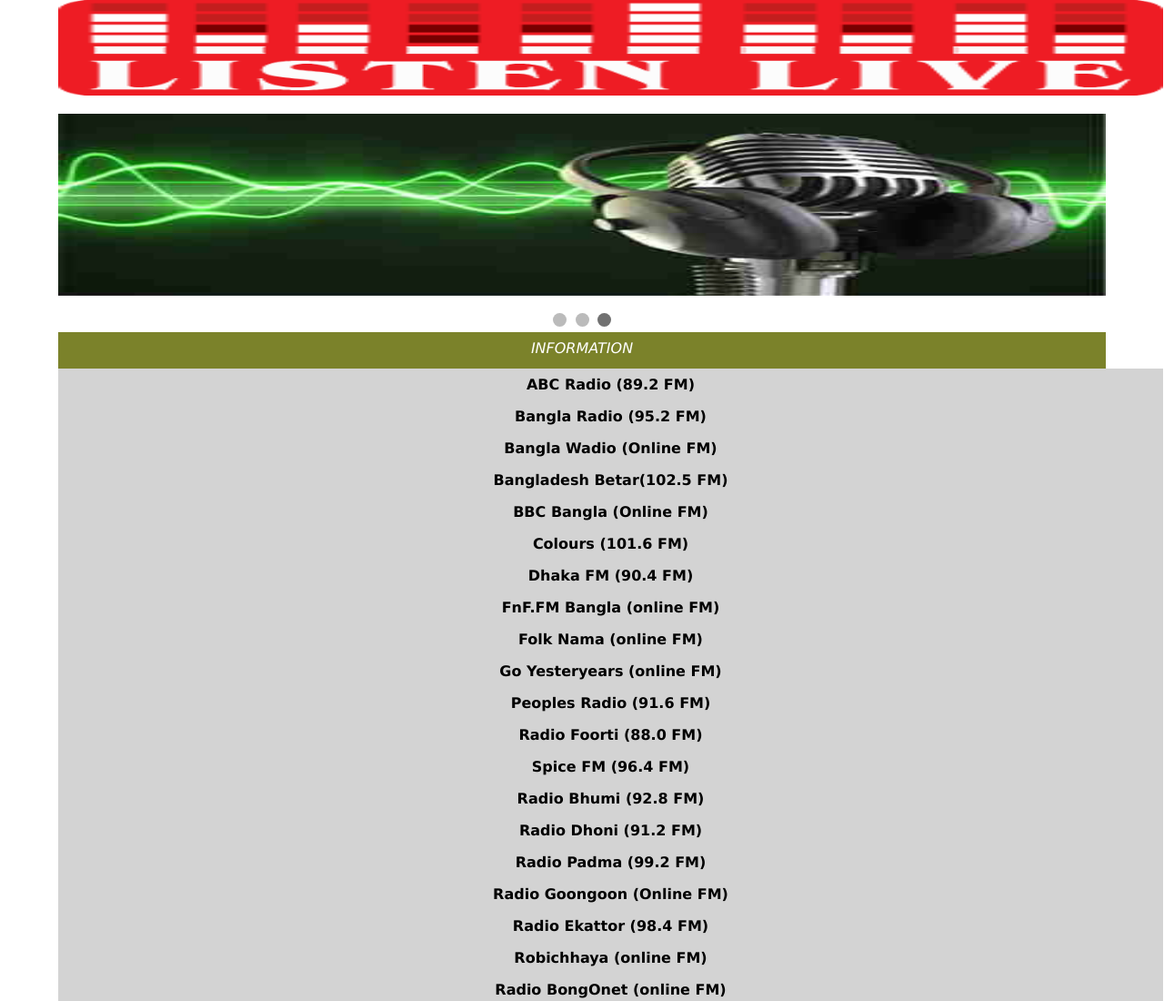
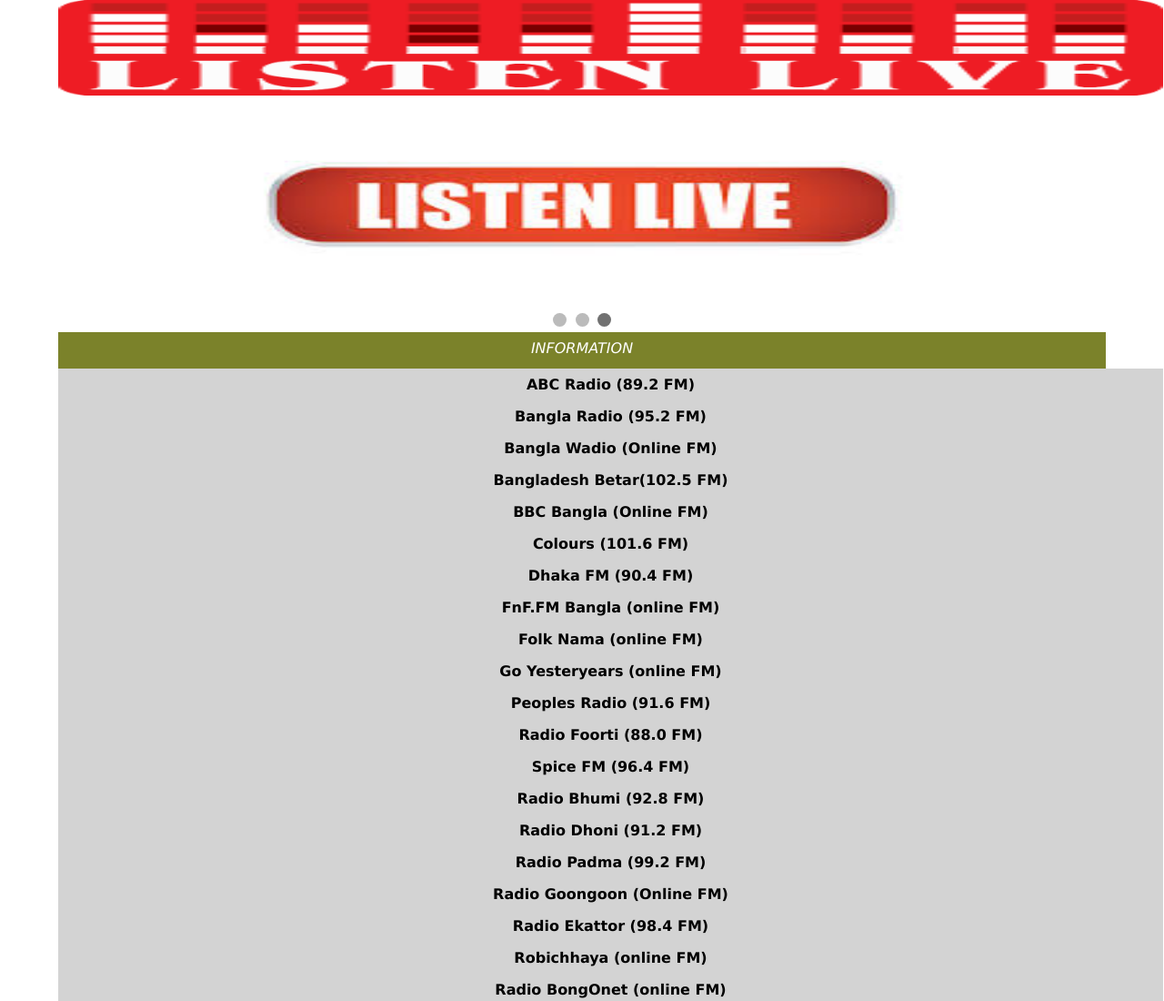
Before and after one commit to forhad96rion/5.1-FM-2nd-Page, a plain HTML site: page index.html in a window 1280 px wide. Shown: the top 1100 px of the page at 91% size. Drawn offline with Linux system fonts and the light colour scheme.

Commit message:
Update index.html

```diff
--- a/index.html
+++ b/index.html
@@ -223,7 +223,7 @@ img {vertical-align: middle;}
 
 <div class="mySlides fade">
   <div class="numbertext"></div>
-  <img src="Cover33.jpg" style="width:100%;height:200px;">
+  <img src="images52.jpg" style="width:100%;height:200px;">
   <div class="text"></div>
 </div>
 
```
